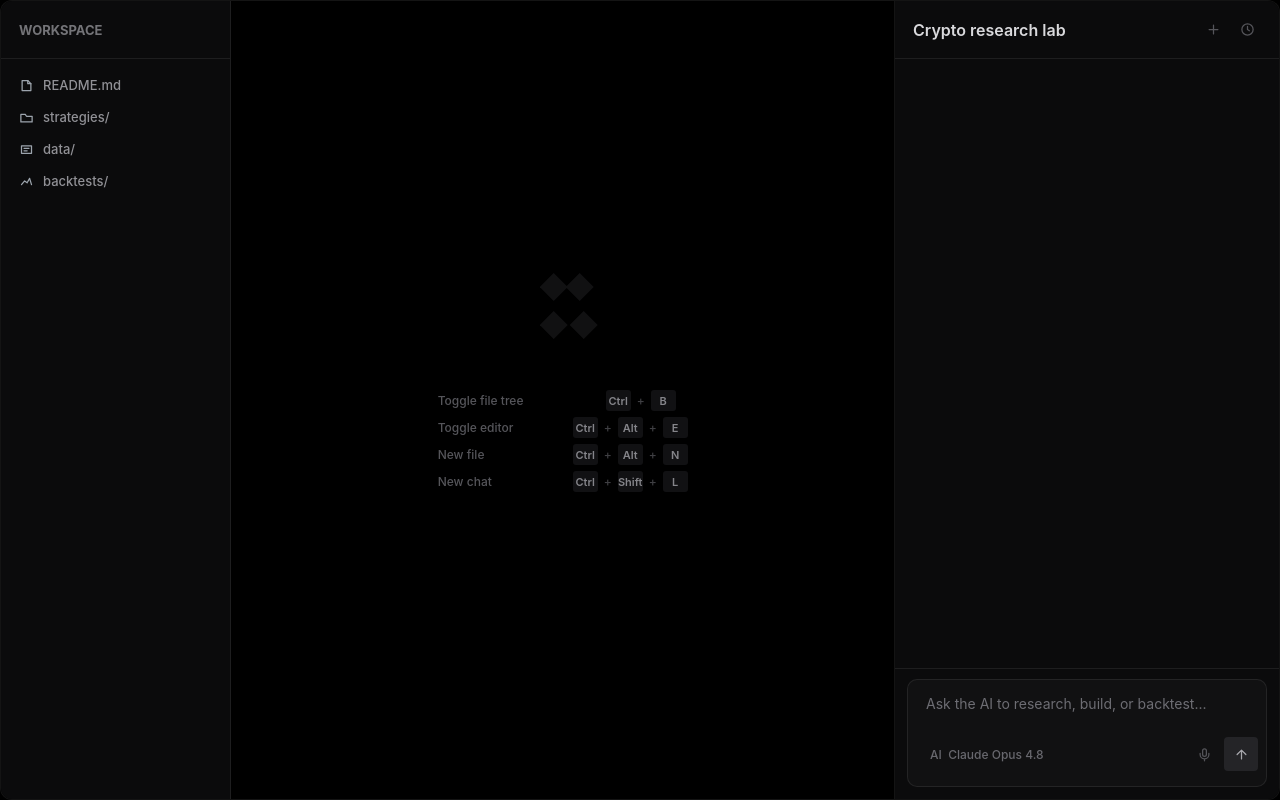
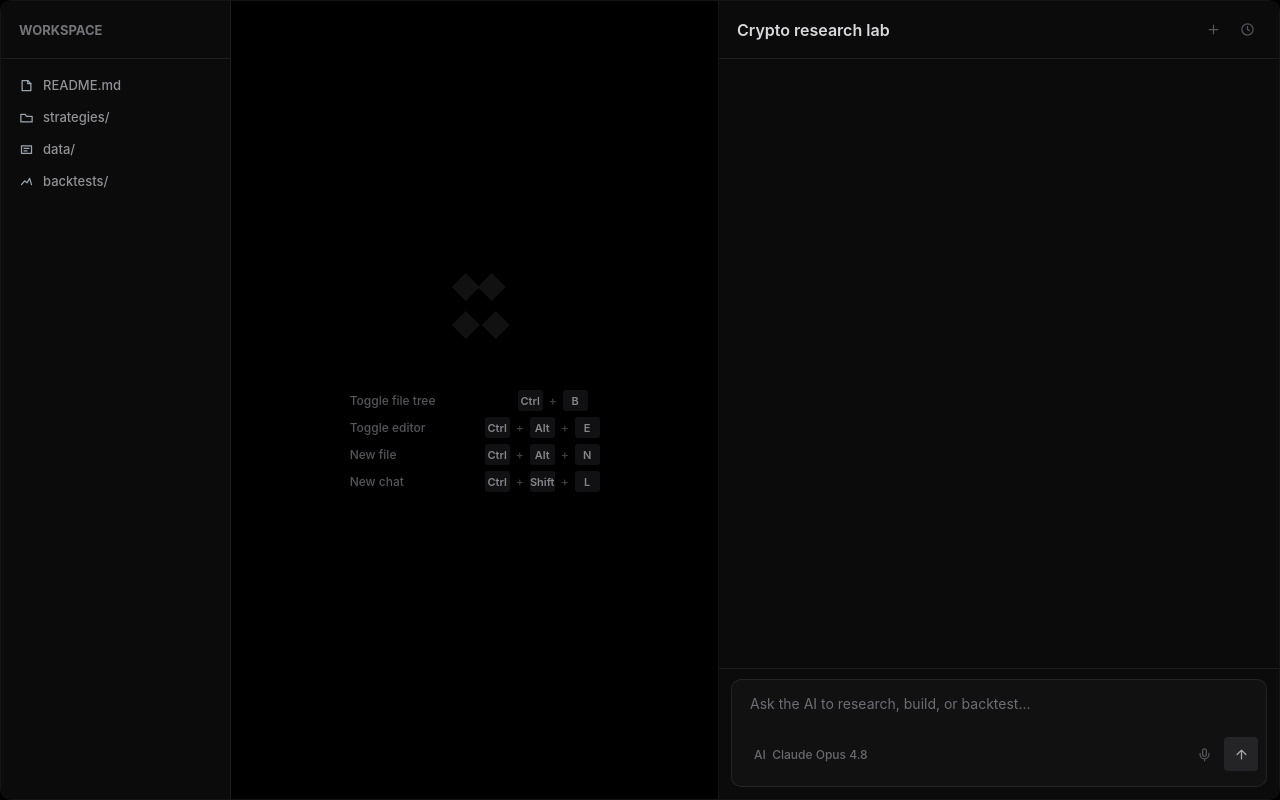
Before and after one commit to thewolfofweb3/trading, a plain HTML site: page index.html in a window 1280 px wide. Drawn offline with Linux system fonts and the light colour scheme.

Commit message:
Widen research panel

```diff
--- a/crypto-quant-workspace.css
+++ b/crypto-quant-workspace.css
@@ -51,7 +51,7 @@ svg {
   height: 100vh;
   height: 100dvh;
   display: grid;
-  grid-template-columns: clamp(220px, 18vw, 340px) minmax(0, 1fr) clamp(320px, 30vw, 500px);
+  grid-template-columns: clamp(220px, 18vw, 340px) minmax(0, 1fr) clamp(560px, 43vw, 680px);
   overflow: hidden;
   background: var(--bg);
   border: 1px solid var(--line);
```
